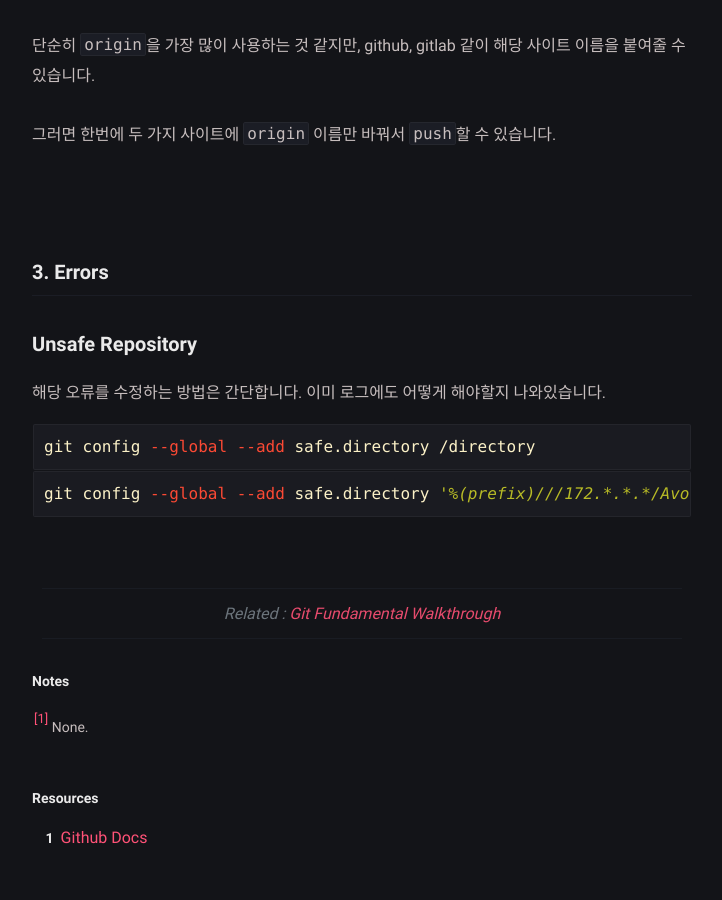
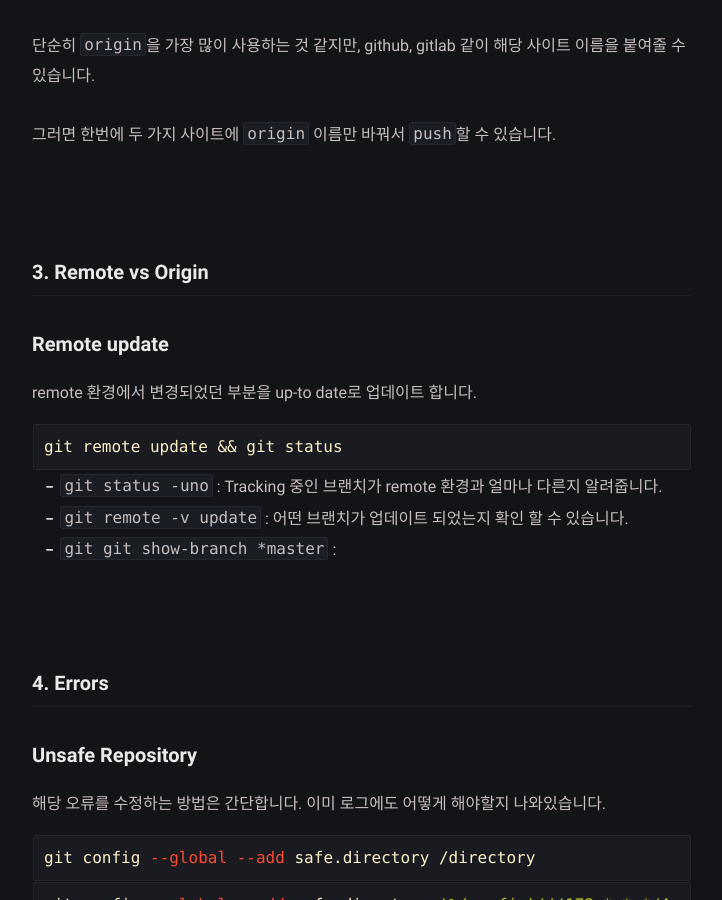
Before and after one commit to avoholo/avoholo.github.io, a Jekyll site: the page built from _posts/Git_git_fundamental_walkthrough/2022-11-09-git-fundamental-walkthrough.md, in a window 1280 px wide and 900 px high, scrolled down 5967 px. Shown: the whole window, without its empty margins (278-1000 px from the left). Built offline with Jekyll 4.4.1, drawn with Linux system fonts in a browser that asks for light colours; some web fonts are replaced; comment, search, counter and statistics services are not loaded.

Commit message:
edit before renewal

```diff
--- a/_posts/Git_git_fundamental_walkthrough/2022-11-09-git-fundamental-walkthrough.md
+++ b/_posts/Git_git_fundamental_walkthrough/2022-11-09-git-fundamental-walkthrough.md
@@ -210,7 +210,23 @@ git push -u origin master
 
 <br>
 
-### 3. Errors
+### 3. Remote vs Origin
+
+#### Remote update
+
+remote 환경에서 변경되었던 부분을 up-to date로 업데이트 합니다.
+
+~~~bash
+git remote update && git status
+~~~
+
+- `git status -uno` : Tracking 중인 브랜치가 remote 환경과 얼마나 다른지 알려줍니다.
+- `git remote -v update` : 어떤 브랜치가 업데이트 되었는지 확인 할 수 있습니다.
+- `git git show-branch *master` :
+
+<br>
+
+### 4. Errors
 
 #### Unsafe Repository
 
```
Also changed, not shown: _posts/Template_walkthrough/2022-11-06-walkthrough.md (+1 -1 lines).
